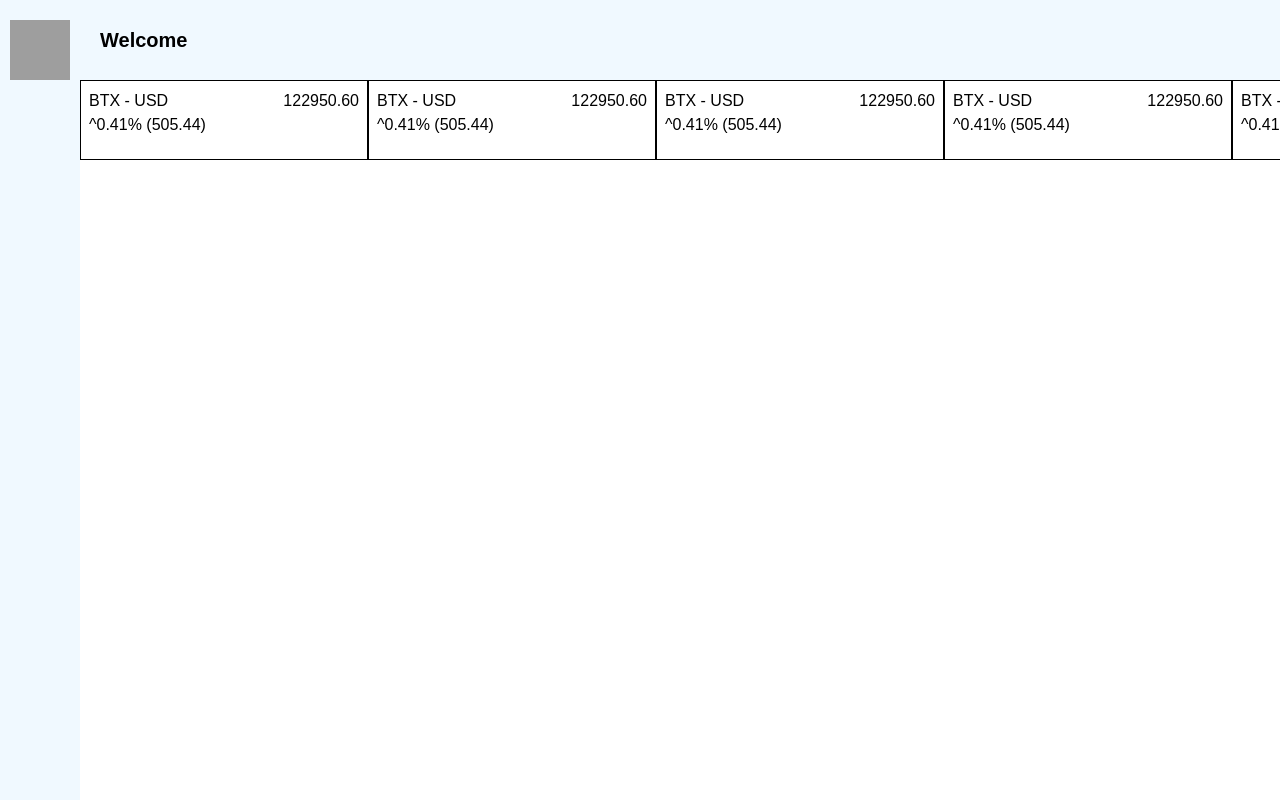
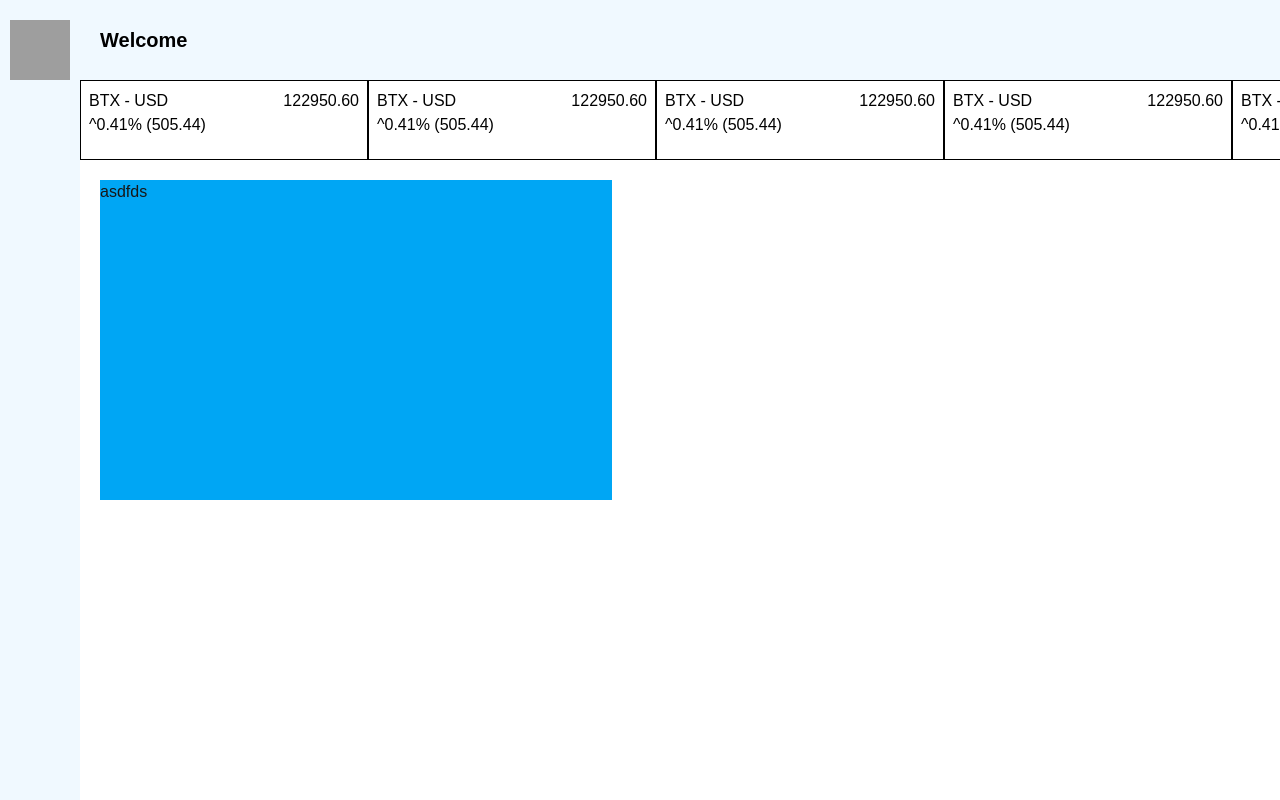
Before and after one commit to The-AM-Venture/Dash, a Next.js app: page / in a window 1280 px wide. Shown: the top 800 px of the page. Built offline with nearby package versions, Linux system fonts and the light colour scheme; grey boxes are pictures that could not be loaded; some icons are missing.

Commit message:
add chart component

```diff
--- /dev/null
+++ b/src/app/components/chart.js
@@ -0,0 +1,11 @@
+import React from 'react';
+
+export default function Chart() {
+  return (
+    <>
+        <div className='w-lg h-[20rem] bg-sky-500'>
+            asdfds
+        </div>
+    </>
+  )
+}
--- a/src/app/page.js
+++ b/src/app/page.js
@@ -2,6 +2,7 @@
 import Sidebar from "./components/sidebar";
 import Nav from "./components/nav";
 import Trending from "./components/trending";
+import Chart from "./components/chart";
 
 export default function Home() {
   return (
@@ -9,8 +10,12 @@ export default function Home() {
       <section className="flex flex-row">
         <Sidebar />
         <div className="flex flex-col w-full h-full">
-        <Nav />
-        <Trending />
+          <Nav />
+          <Trending />
+          <div className="p-5">
+            <Chart />
+
+          </div>
         </div>
       </section>
     </>
```
